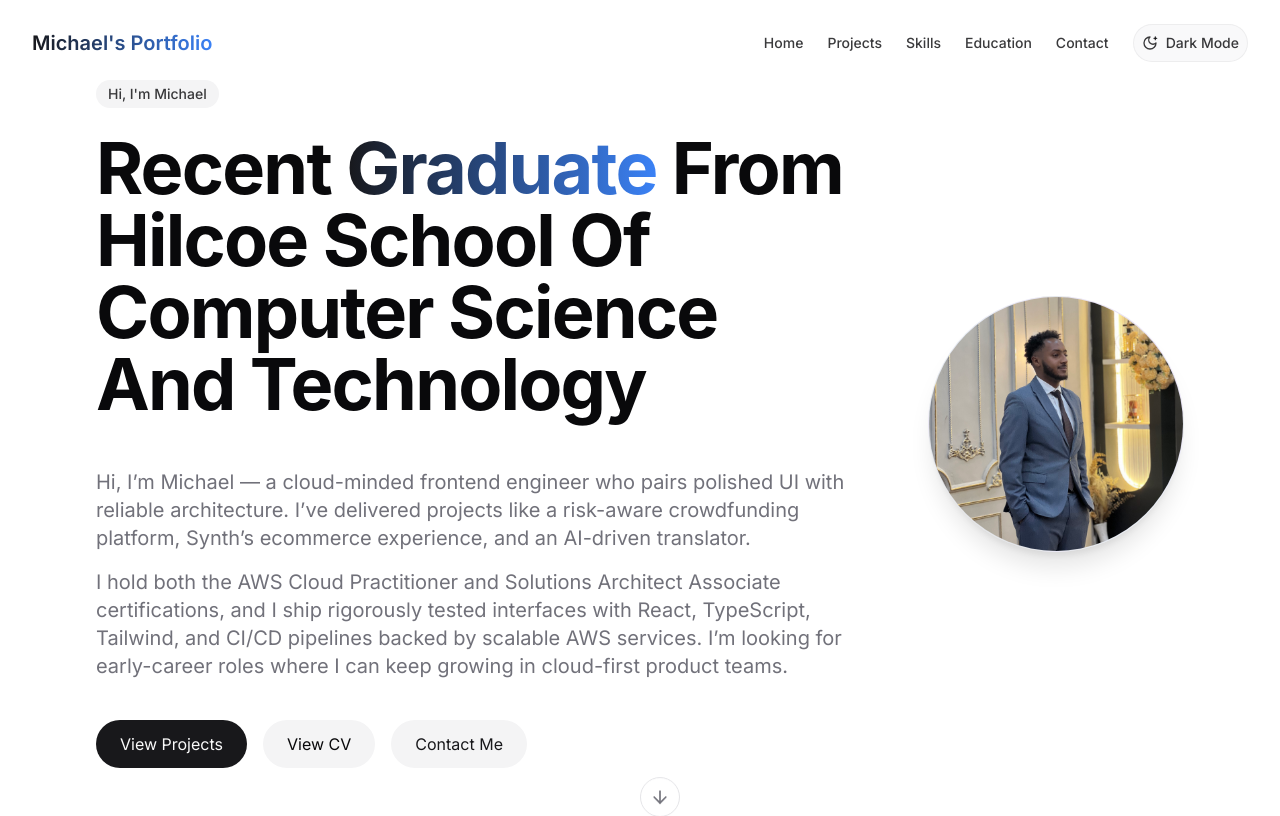
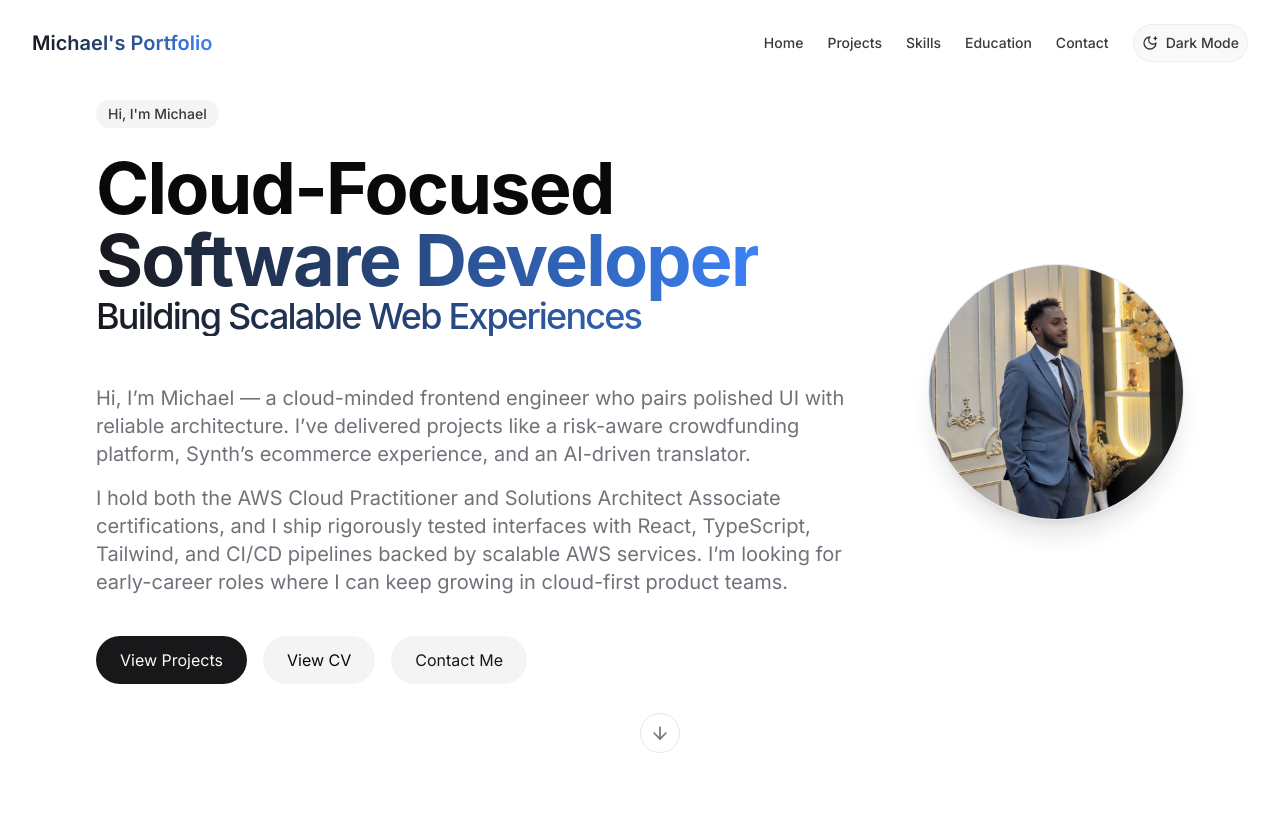
Before and after one commit to mk23rd/Michael-s-Personal-Portfolio, a React (Vite) app: page / in a window 1280 px wide. Shown: the top 816 px of the page. Built offline with nearby package versions, Linux system fonts and the light colour scheme.

Commit message:
Update Hero section headline and subheadline
Revised the Hero component to reflect a cloud-focused software developer role and added a new subheadline emphasizing scalable web experiences.

```diff
--- a/src/components/Hero.tsx
+++ b/src/components/Hero.tsx
@@ -32,7 +32,8 @@ const Hero = () => {
                   "md:text-6xl lg:text-7xl reveal-delay-1"
                 )}
               >
-                Recent <span className="text-gradient">Graduate</span> From Hilcoe School Of Computer Science And Technology
+                Cloud-Focused <span className="text-gradient">Software Developer</span> <br />
+                <span className="block text-2xl md:text-3xl lg:text-4xl font-medium text-gradient">Building Scalable Web Experiences</span>
               </h1>
               <br />
             </div>
```
